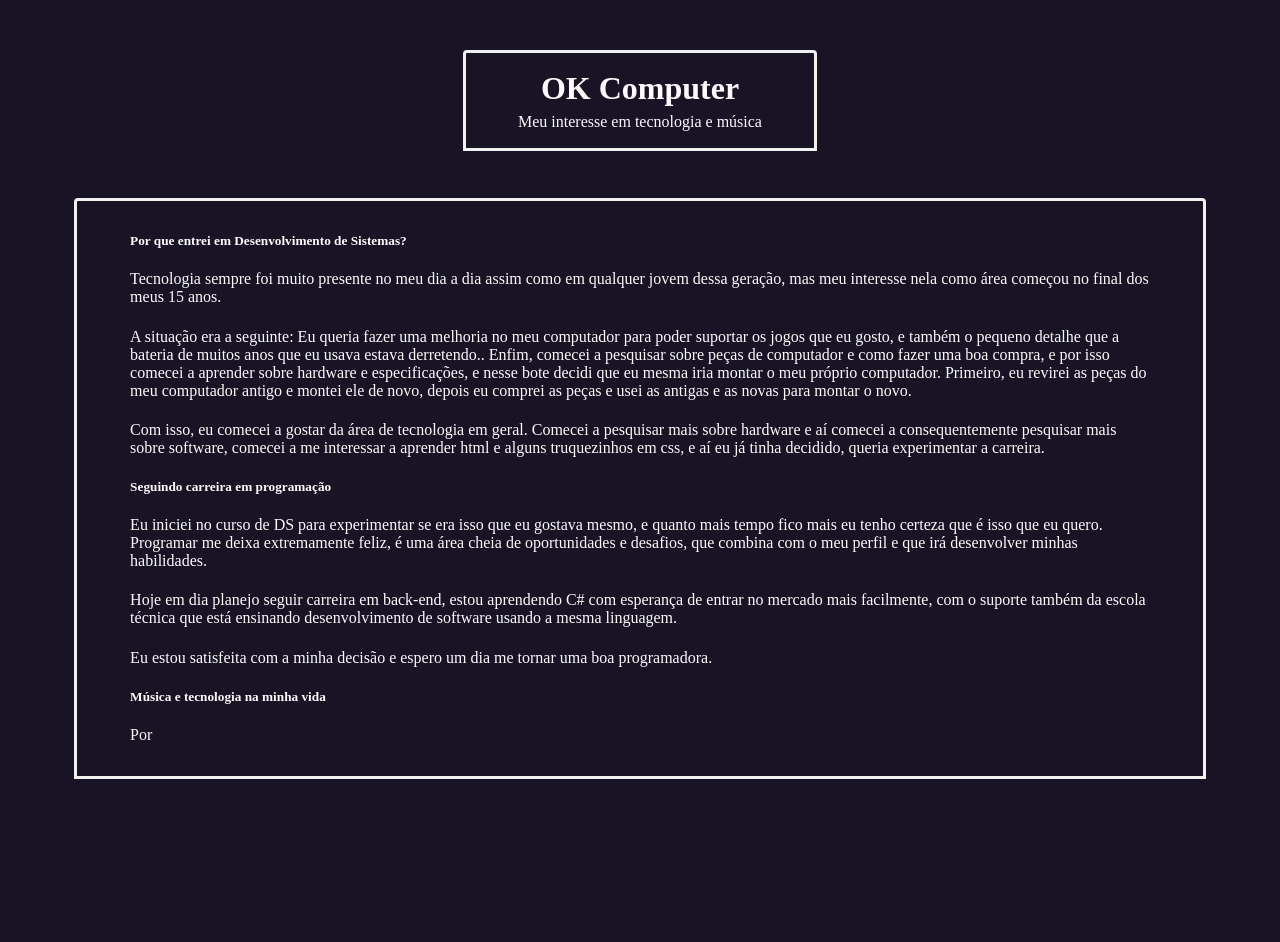
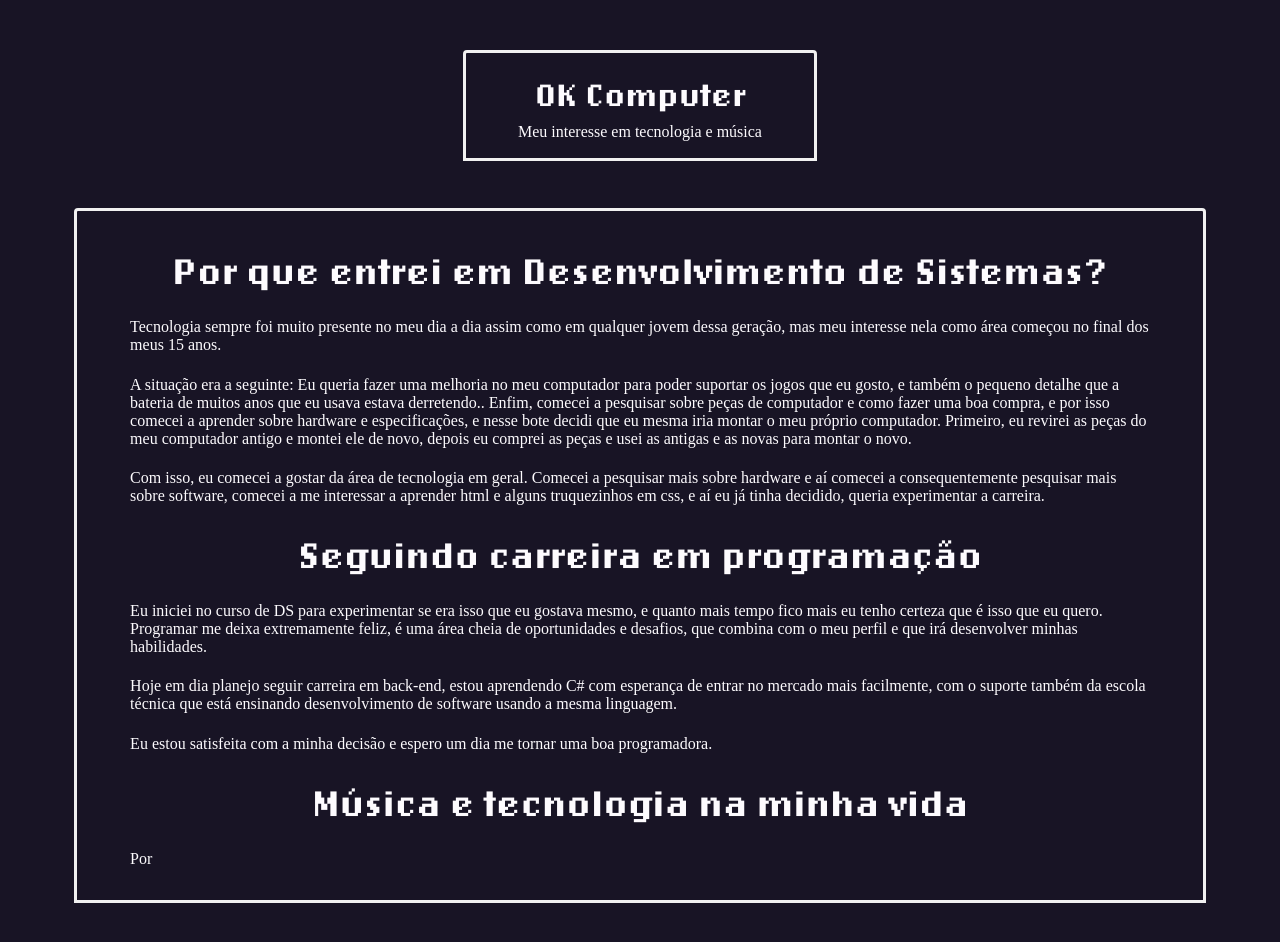
Before and after one commit to lialisa55/OK-Computer, a plain HTML site: page tecno.html in a window 1280 px wide. Before the commit the page ends 829 px from the top, so only its background shows below. Drawn offline with Linux system fonts and the light colour scheme.

Commit message:
changed fonts and some details.. yeah..

```diff
--- a/estilização/style.css
+++ b/estilização/style.css
@@ -1,3 +1,8 @@
+@font-face{
+    font-family: LoRes;
+    src: url(LoRes12OT-Bold.ttf)
+}
+
 body{
     background-color: rgb(24, 20, 37);
 }
@@ -25,3 +30,12 @@ main, nav{
     border-top-right-radius: 4px;
     padding: 10px;
 }
+
+h1{
+    font-family: "lores", sans-serif;
+}
+h5{
+    font-family: "lores", sans-serif;
+    font-size: 2.3em;
+    text-align: center;
+}
```
Also changed, not shown: estilização/LoRes12OT-Bold.ttf (added).
